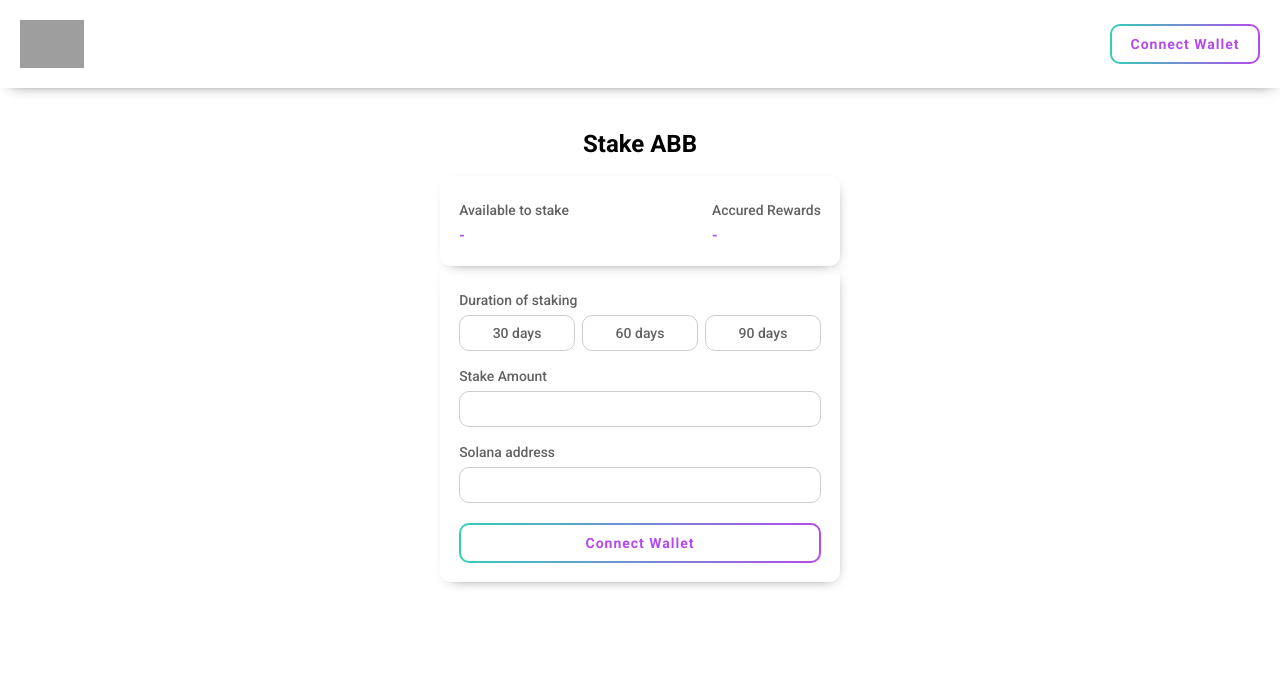
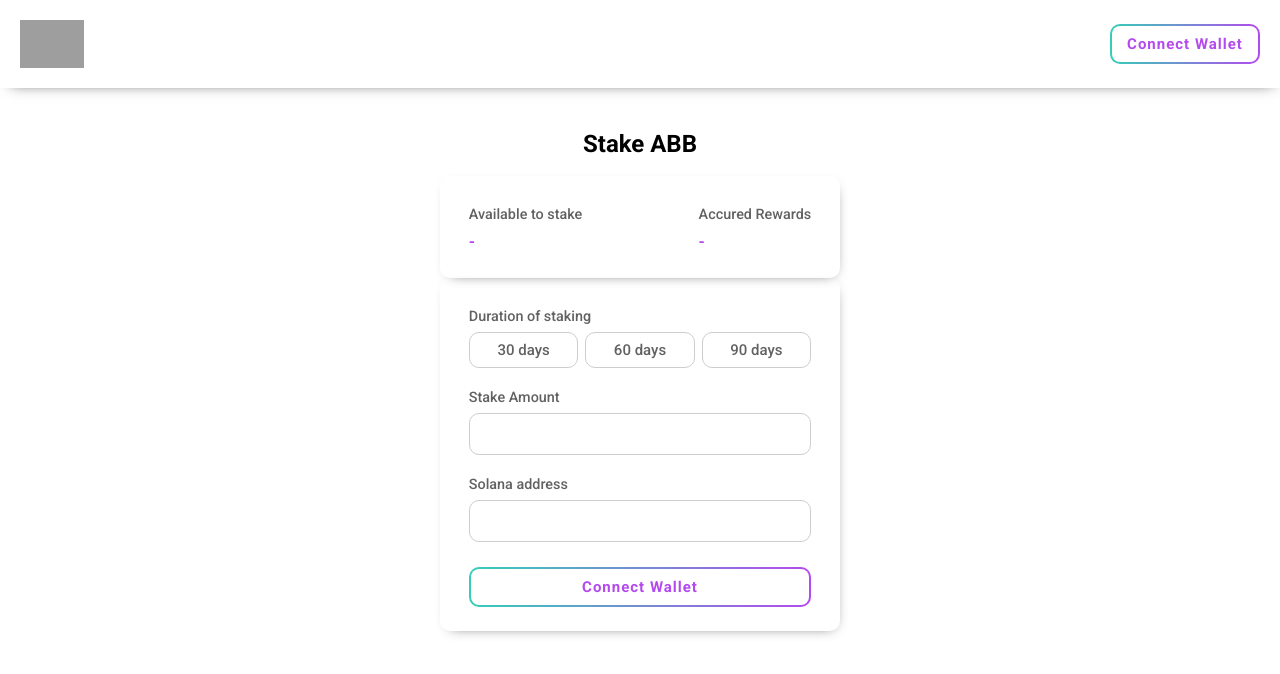
Before and after one commit to gakshita/Astro-Gallery, a Next.js app in the folder client/: page / in a window 1280 px wide. Shown: the top 674 px of the page. Built offline with nearby package versions, Linux system fonts and the light colour scheme; grey boxes are pictures that could not be loaded.

Commit message:
css improv

```diff
--- a/client/styles/globals.css
+++ b/client/styles/globals.css
@@ -14,7 +14,7 @@ html {
   --shadow: rgba(0, 0, 0, 0.79);
   --aqua: #34ceb7;
   --magenta: #b44aee;
-  --text-sizes-normal: 14px;
+  --text-sizes-normal: 15px;
   --grayBorder: #cecece;
   --white: #fff;
 }
@@ -100,7 +100,7 @@ html {
   }
 }
 .pd {
-  padding: 1.2rem;
+  padding: 1.5rem 1.8rem;
 }
 .rd {
   border-radius: 10px;
@@ -112,12 +112,12 @@ html {
   line-height: 30px;
   font-weight: 500;
   color: var(--black-light);
-  font-size: 0.87rem;
+  font-size: 0.9rem;
 }
 .txt-2 {
   color: var(--magenta);
   font-weight: bold;
-  font-size: 0.9rem;
+  font-size: 1rem;
 }
 
 .btn {
@@ -169,10 +169,11 @@ html {
   outline: none;
   height: 36px;
   border: 1px solid var(--grayBorder);
-  margin-bottom: 10px;
-  padding: 0 10px;
+  margin-bottom: 15px;
+  padding: 20px 10px;
   color: var(--black);
   font-weight: 500;
+  font-weight: 400;
 }
 
 .btn-2 {
@@ -180,7 +181,7 @@ html {
   outline: none;
   height: 36px;
   border: 1px solid var(--grayBorder);
-  margin-bottom: 10px;
+  margin-bottom: 15px;
   padding: 0 10px;
   color: var(--black-light);
   font-weight: 500;
```
